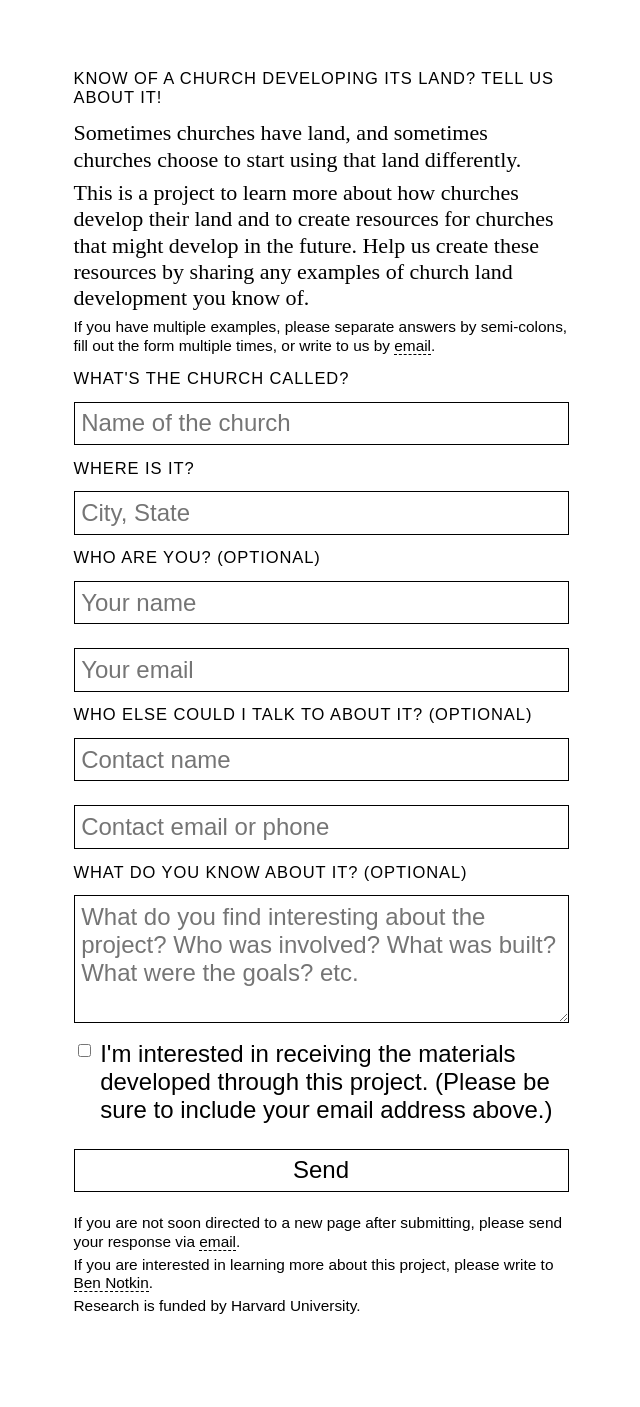
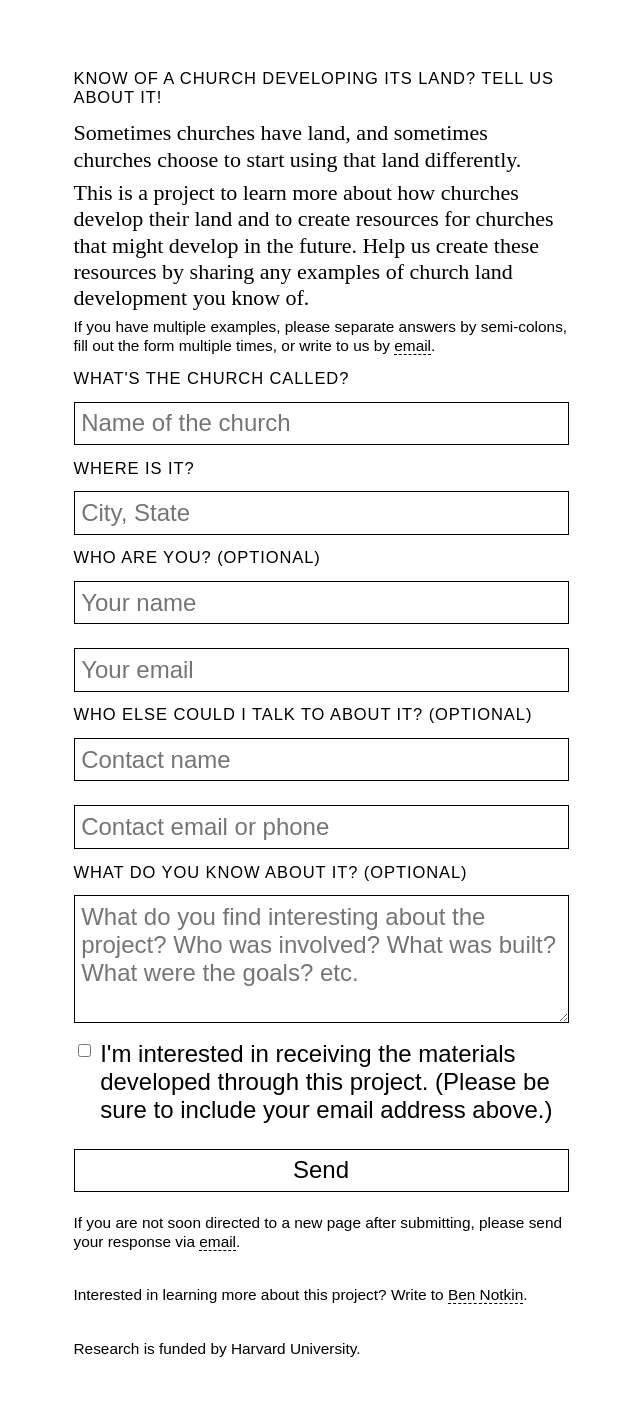
Before and after one commit to bennotkin/bennotkin.github.io, a Jekyll site: the page church-land/index.html, which Jekyll copies as it is, in a window 1280 px wide. Shown: the whole page, without its empty margins (319-959 px from the left). Built offline with Jekyll 4.4.1, drawn with Linux system fonts in a browser that asks for light colours; before the commit the page ends 1364 px from its top, so only the background shows below that.

Commit message:
Update index.html

```diff
--- a/church-land/index.html
+++ b/church-land/index.html
@@ -80,8 +80,8 @@
           .catch(error => { console.error('Error!', error.message)} )
       })
     </script>
-      <p class="disclaimer">If you are not soon directed to a new page after submitting, please send your response via <a href="mailto:notking@gsd.harvard.edu">email</a>.<br></p>
-      <p class="disclaimer">If you are interested in learning more about this project, please write to <a href="mailto:notkin@gsd.harvard.edu">Ben Notkin</a>.</p>
+      <p class="disclaimer">If you are not soon directed to a new page after submitting, please send your response via <a href="mailto:notking@gsd.harvard.edu">email</a>.</p><br>
+      <p class="disclaimer">Interested in learning more about this project? Write to <a href="mailto:notkin@gsd.harvard.edu">Ben Notkin</a>.</p><br>
       <p class="disclaimer">Research is funded by Harvard University.</p>
     </div>
   </body>
```
